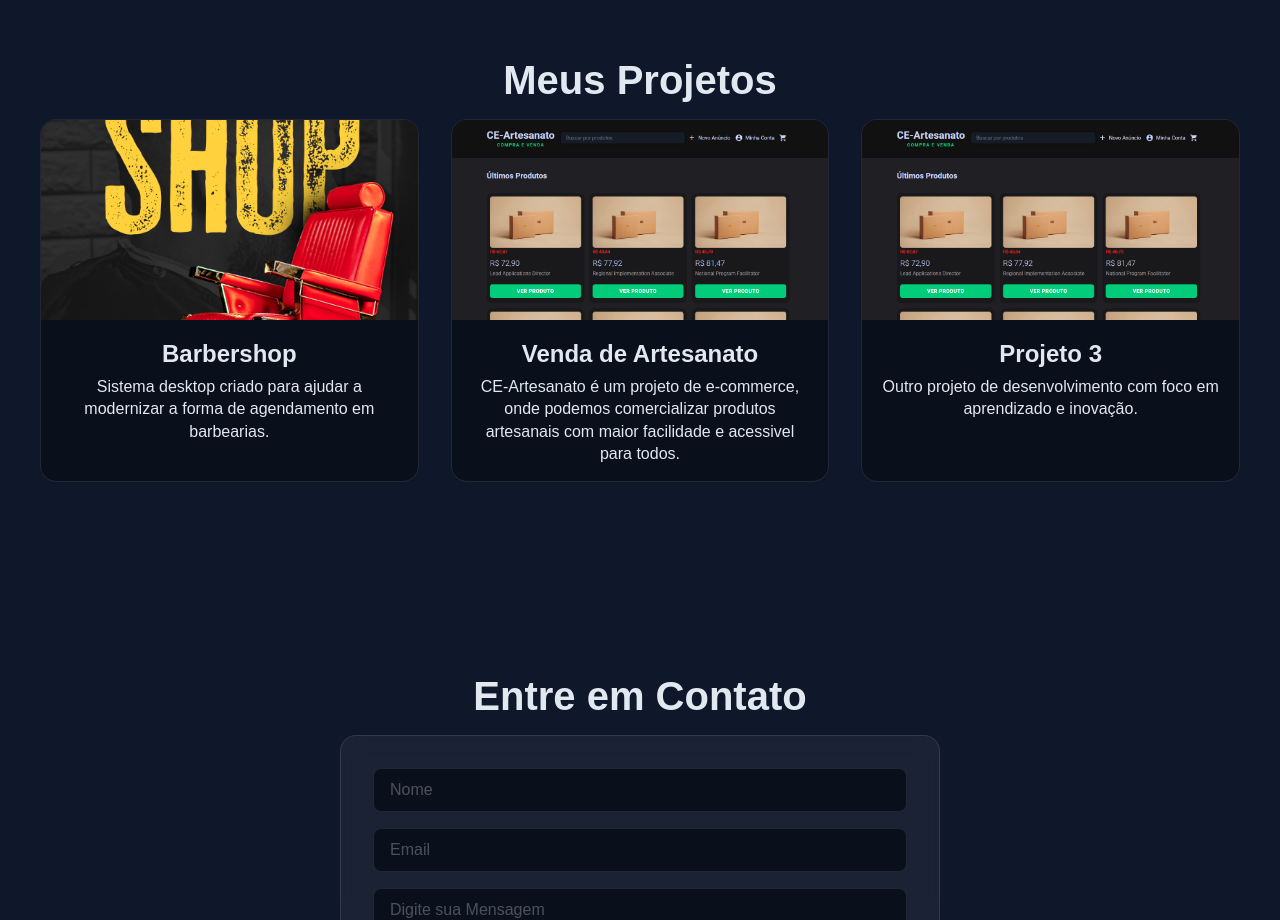
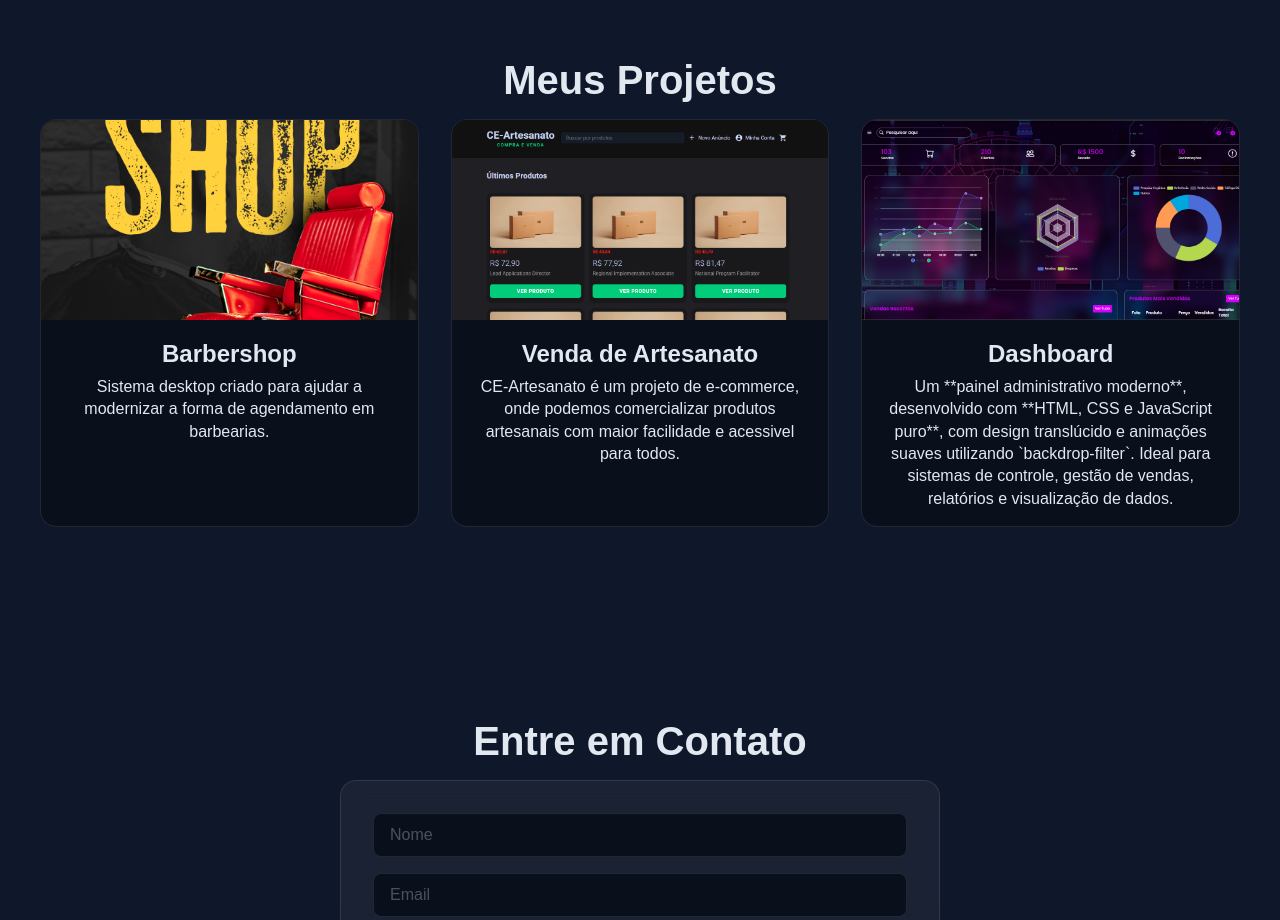
Before and after one commit to edufr0/edufr0.github.io, a plain HTML site: page index.html in a window 1280 px wide. Shown: the part 1380-2300 px from the top of the page. Drawn offline with Linux system fonts and the light colour scheme.

```diff
--- a/index.html
+++ b/index.html
@@ -68,11 +68,12 @@
       </div>
 
       <div class="projetos-card">
-        <a href="https://github.com/edufr0/projeto3" target="_blank" rel="noopener noreferrer">
-          <img src="./img/Artesanato.png" alt="Projeto 3" class="projeto-imagem">
-          <h3 class="projeto-titulo">Projeto 3</h3>
+        <a href="https://github.com/edufr0/dashboard" target="_blank" rel="noopener noreferrer">
+          <img src="./img/Dashboard.png" alt="Projeto 3" class="projeto-imagem">
+          <h3 class="projeto-titulo">Dashboard</h3>
           <p class="projeto-descricao">
-            Outro projeto de desenvolvimento com foco em aprendizado e inovação.
+            Um **painel administrativo moderno**, desenvolvido com **HTML, CSS e JavaScript puro**, com design translúcido e animações suaves utilizando `backdrop-filter`.
+Ideal para sistemas de controle, gestão de vendas, relatórios e visualização de dados.
           </p>
         </a>
       </div>
```
